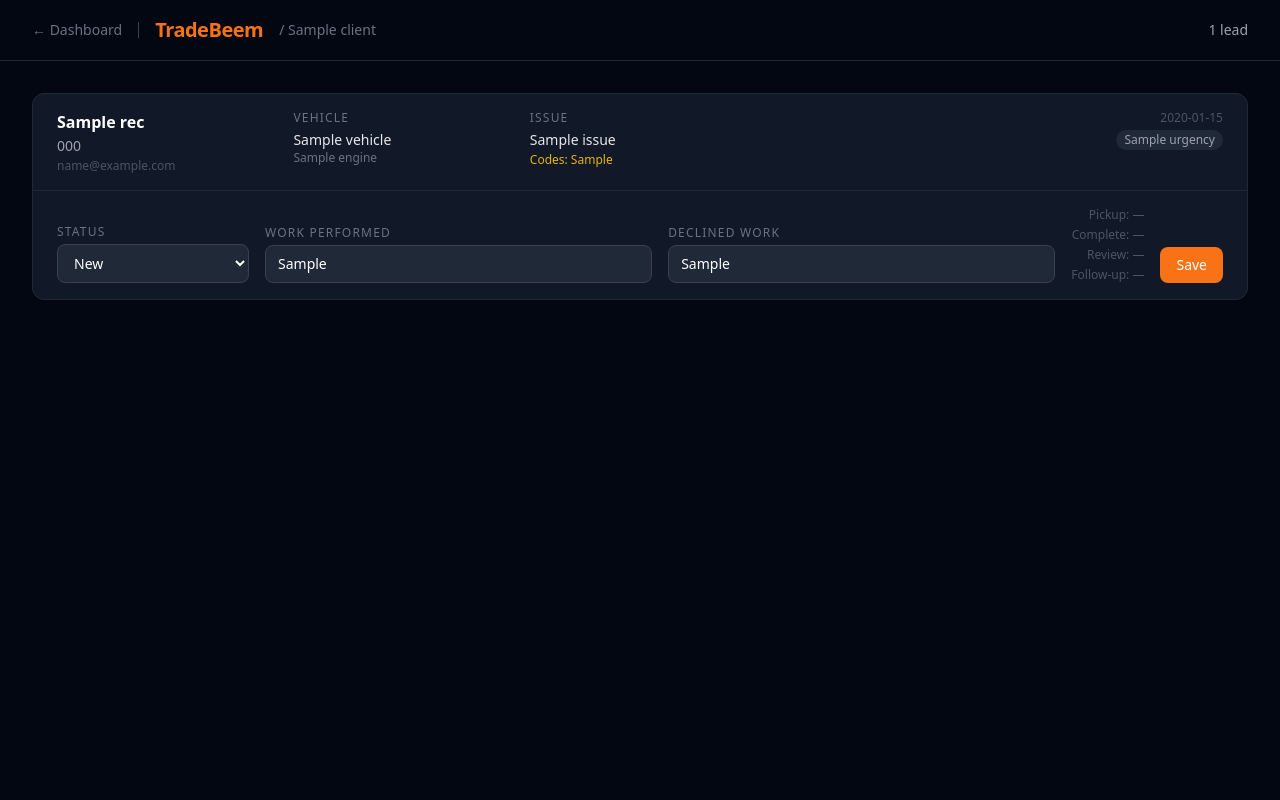
After one commit to jtrey3/tradebeem-engine, a FastAPI app: template templates/leads.html in a window 1280 px wide. The commit adds this page. Run offline with FastAPI, Linux system fonts and the light colour scheme; the template is opened without the code that fills it: most values are stand-ins (such as "Sample title", 1, 10 or a date in 2020); some libraries are stand-ins or nearby versions.

Commit message:
Add CRM leads view with status dropdown and editable fields

```diff
--- a/main.py
+++ b/main.py
@@ -18,6 +18,7 @@ from handlers.poller import (
 )
 from handlers.webhook import handle_retell_post_call
 from core.activity import get_activity, get_counts
+from core.supabase_db import get_raw_records, update_record
 
 load_dotenv()
 logging.basicConfig(level=logging.INFO, format="%(asctime)s %(levelname)s %(message)s")
@@ -224,6 +225,39 @@ def add_client(
     return RedirectResponse("/", status_code=303)
 
 
+# ── Leads CRM ──────────────────────────────────────────────────────────────────
+
+@app.get("/clients/{client_id}/leads", response_class=HTMLResponse)
+def leads_view(client_id: str, request: Request):
+    client = next((c for c in CLIENTS if c["client_id"] == client_id), None)
+    if not client:
+        raise HTTPException(status_code=404, detail="Client not found")
+    sb = client["supabase"]
+    records = get_raw_records(sb["url"], sb["key"], sb["table"])
+    return templates.TemplateResponse("leads.html", {
+        "request": request,
+        "client": client,
+        "records": records,
+    })
+
+
+@app.post("/clients/{client_id}/leads/update")
+def leads_update(
+    client_id: str,
+    record_id: str = Form(...),
+    status: str = Form(default=""),
+    work_performed: str = Form(default=""),
+    declined_work: str = Form(default=""),
+):
+    client = next((c for c in CLIENTS if c["client_id"] == client_id), None)
+    if not client:
+        raise HTTPException(status_code=404, detail="Client not found")
+    sb = client["supabase"]
+    fields = {"status": status, "work_performed": work_performed, "declined_work": declined_work}
+    update_record(sb["url"], sb["key"], sb["table"], record_id, fields)
+    return RedirectResponse(f"/clients/{client_id}/leads", status_code=303)
+
+
 # ── Webhook endpoints ──────────────────────────────────────────────────────────
 
 @app.post("/webhook/{client_id}/retell-post-call")
--- /dev/null
+++ b/templates/leads.html
@@ -0,0 +1,127 @@
+<!DOCTYPE html>
+<html lang="en">
+<head>
+  <meta charset="UTF-8" />
+  <meta name="viewport" content="width=device-width, initial-scale=1.0" />
+  <title>{{ client.name }} — Leads</title>
+  <script src="https://cdn.tailwindcss.com"></script>
+  <script>tailwind.config = { theme: { extend: { colors: { brand: '#f97316' } } } }</script>
+</head>
+<body class="bg-gray-950 text-gray-100 min-h-screen font-sans">
+
+  <!-- Header -->
+  <header class="border-b border-gray-800 px-8 py-4 flex items-center justify-between">
+    <div class="flex items-center gap-4">
+      <a href="/" class="text-gray-500 hover:text-white text-sm transition">← Dashboard</a>
+      <div class="w-px h-4 bg-gray-700"></div>
+      <span class="text-brand font-bold text-xl tracking-tight">TradeBeem</span>
+      <span class="text-gray-500 text-sm">/ {{ client.name }}</span>
+    </div>
+    <div class="text-sm text-gray-400">{{ records|length }} lead{% if records|length != 1 %}s{% endif %}</div>
+  </header>
+
+  <div class="max-w-full px-8 py-8">
+
+    {% if records %}
+    <div class="space-y-3">
+      {% for rec in records %}
+      <div class="bg-gray-900 rounded-xl border border-gray-800 overflow-hidden">
+        <!-- Lead Header Row -->
+        <div class="px-6 py-4 flex items-start justify-between gap-4">
+          <div class="flex-1 grid grid-cols-5 gap-4">
+            <!-- Name + Phone -->
+            <div>
+              <div class="font-semibold text-white">{{ rec.caller_name or '—' }}</div>
+              <div class="text-sm text-gray-400 mt-0.5">{{ rec.phone or '—' }}</div>
+              <div class="text-xs text-gray-600 mt-0.5">{{ rec.email or '' }}</div>
+            </div>
+            <!-- Vehicle -->
+            <div>
+              <div class="text-xs text-gray-500 uppercase tracking-widest mb-1">Vehicle</div>
+              <div class="text-sm text-gray-200">{{ rec.vehicle or '—' }}</div>
+              <div class="text-xs text-gray-500">{{ rec.engine or '' }}</div>
+            </div>
+            <!-- Issue -->
+            <div class="col-span-2">
+              <div class="text-xs text-gray-500 uppercase tracking-widest mb-1">Issue</div>
+              <div class="text-sm text-gray-200">{{ rec.issue or '—' }}</div>
+              {% if rec.fault_codes %}
+              <div class="text-xs text-yellow-500 mt-0.5">Codes: {{ rec.fault_codes }}</div>
+              {% endif %}
+            </div>
+            <!-- Meta -->
+            <div class="text-right">
+              <div class="text-xs text-gray-600">{{ rec.timestamp[:10] if rec.timestamp else '' }}</div>
+              {% if rec.urgency == 'truck_down' or rec.urgency == 'emergency' %}
+              <span class="text-xs bg-red-900 text-red-400 px-2 py-0.5 rounded-full mt-1 inline-block">TRUCK DOWN</span>
+              {% elif rec.urgency == 'high' %}
+              <span class="text-xs bg-orange-900 text-orange-400 px-2 py-0.5 rounded-full mt-1 inline-block">High</span>
+              {% else %}
+              <span class="text-xs bg-gray-800 text-gray-400 px-2 py-0.5 rounded-full mt-1 inline-block">{{ rec.urgency or 'medium' }}</span>
+              {% endif %}
+              {% if rec.is_new_customer %}
+              <div class="text-xs text-blue-400 mt-1">New customer</div>
+              {% endif %}
+            </div>
+          </div>
+        </div>
+
+        <!-- Edit Row -->
+        <form method="POST" action="/clients/{{ client.client_id }}/leads/update"
+              class="px-6 pb-4 border-t border-gray-800 pt-4 flex items-end gap-4">
+          <input type="hidden" name="record_id" value="{{ rec.id }}" />
+
+          <!-- Status -->
+          <div class="w-48">
+            <label class="text-xs text-gray-500 uppercase tracking-widest block mb-1">Status</label>
+            <select name="status"
+              class="w-full bg-gray-800 border border-gray-700 rounded-lg px-3 py-2 text-sm text-white focus:outline-none focus:border-brand">
+              {% for s in ['New', 'Contacted', 'In Progress', 'Ready For Pickup', 'Complete', 'Declined'] %}
+              <option value="{{ s }}" {% if rec.status == s %}selected{% endif %}>{{ s }}</option>
+              {% endfor %}
+            </select>
+          </div>
+
+          <!-- Work Performed -->
+          <div class="flex-1">
+            <label class="text-xs text-gray-500 uppercase tracking-widest block mb-1">Work Performed</label>
+            <input name="work_performed" value="{{ rec.work_performed or '' }}"
+              placeholder="Describe work completed..."
+              class="w-full bg-gray-800 border border-gray-700 rounded-lg px-3 py-2 text-sm text-white focus:outline-none focus:border-brand" />
+          </div>
+
+          <!-- Declined Work -->
+          <div class="flex-1">
+            <label class="text-xs text-gray-500 uppercase tracking-widest block mb-1">Declined Work</label>
+            <input name="declined_work" value="{{ rec.declined_work or '' }}"
+              placeholder="Work customer declined..."
+              class="w-full bg-gray-800 border border-gray-700 rounded-lg px-3 py-2 text-sm text-white focus:outline-none focus:border-brand" />
+          </div>
+
+          <!-- Flags -->
+          <div class="text-xs text-gray-600 space-y-1 text-right min-w-max">
+            <div class="{% if rec.pickup_notification_sent %}text-green-500{% endif %}">Pickup: {% if rec.pickup_notification_sent %}Sent{% else %}—{% endif %}</div>
+            <div class="{% if rec.complete_notification_sent %}text-green-500{% endif %}">Complete: {% if rec.complete_notification_sent %}Sent{% else %}—{% endif %}</div>
+            <div class="{% if rec.review_requested %}text-green-500{% endif %}">Review: {% if rec.review_requested %}Sent{% else %}—{% endif %}</div>
+            <div class="{% if rec.declined_followup_sent %}text-green-500{% endif %}">Follow-up: {% if rec.declined_followup_sent %}Sent{% else %}—{% endif %}</div>
+          </div>
+
+          <button type="submit"
+            class="bg-brand text-white text-sm px-4 py-2 rounded-lg hover:bg-orange-600 transition whitespace-nowrap">
+            Save
+          </button>
+        </form>
+      </div>
+      {% endfor %}
+    </div>
+
+    {% else %}
+    <div class="bg-gray-900 rounded-xl border border-gray-800 p-16 text-center">
+      <div class="text-gray-500 text-lg mb-2">No leads yet</div>
+      <div class="text-gray-600 text-sm">Leads will appear here after calls come in through Retell</div>
+    </div>
+    {% endif %}
+
+  </div>
+</body>
+</html>
```
Also changed, not shown: core/supabase_db.py (+7 -0 lines), templates/dashboard.html (+7 -3 lines).
